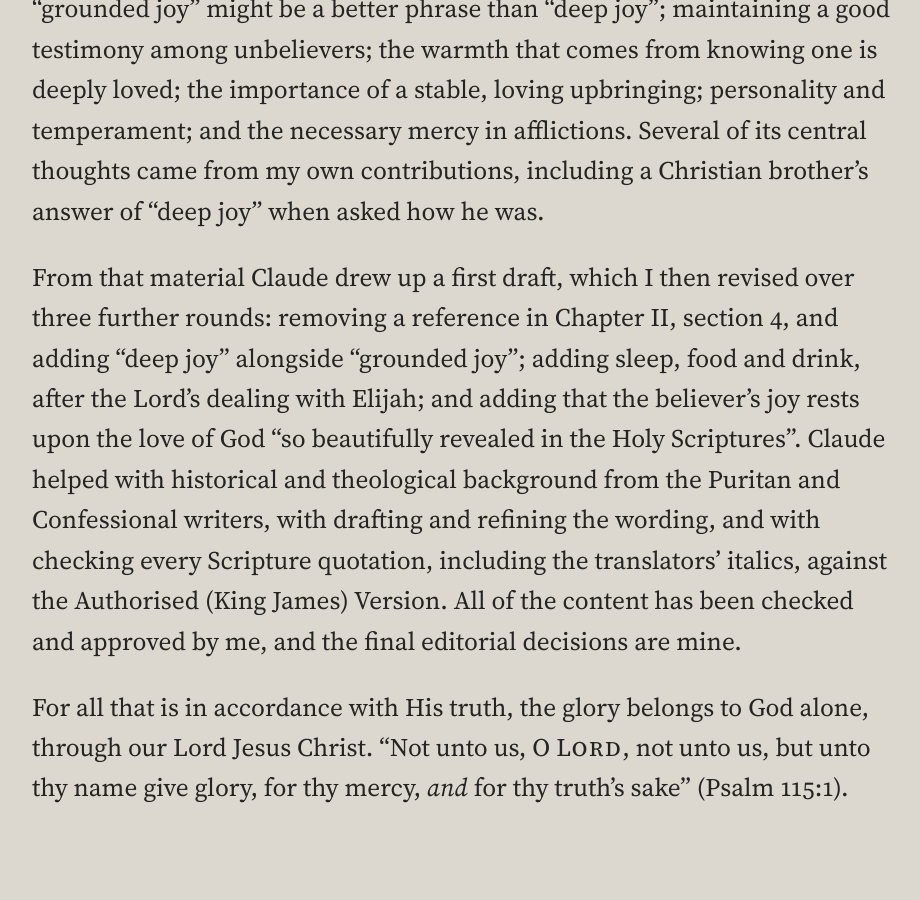
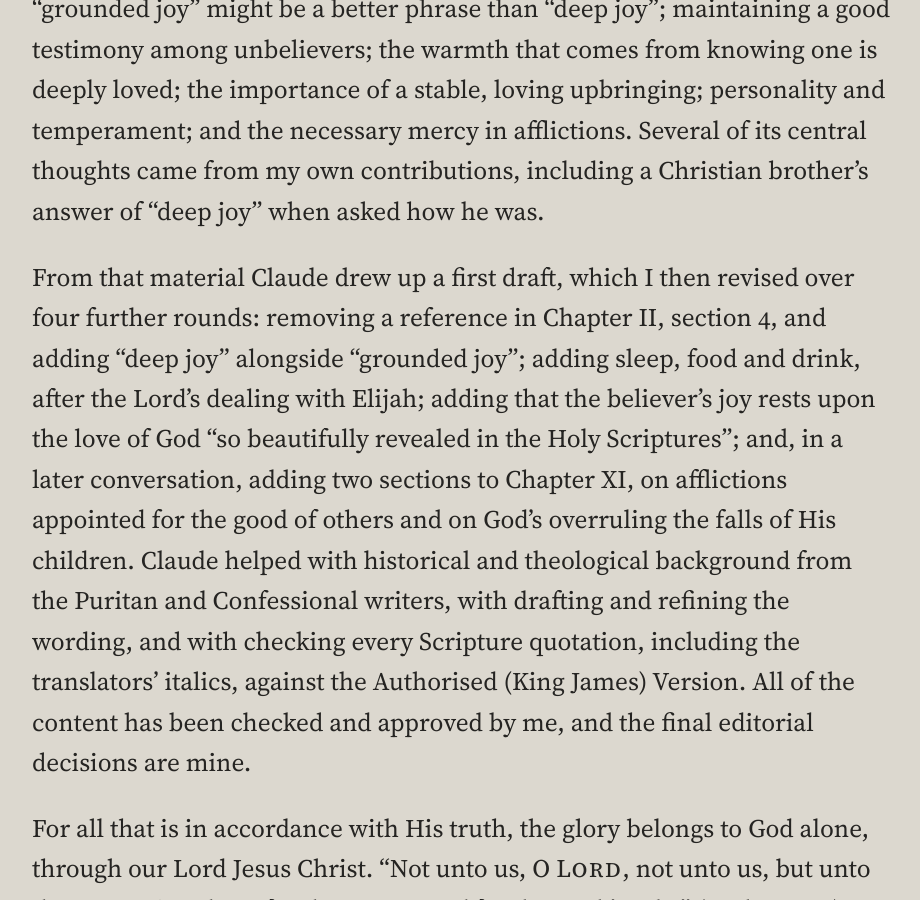
Before and after one commit to ForestWalkUK/truthpeaceandlove, a Jekyll site: the page built from deeper/sorrowandjoy.md, in a window 1280 px wide and 900 px high, scrolled down 2441 px. Shown: the whole window, without its empty margins (16-936 px from the left). Built offline with Jekyll 4.4.1, drawn with Linux system fonts in a browser that asks for light colours; part of the change alters nothing that is shown.

Commit message:
Add two sections to Chapter XI of the Confession
Chapter XI of the Sorrow and Joy Confession gains two sections: on afflictions appointed for the good of others, and on God's overruling the falls of His children. The former section 2 becomes section 4, reworded to make clear which mercy it refers to. The note on how the Confession was written is updated to match.

Co-Authored-By: Claude Opus 5.5 <noreply@anthropic.com>

```diff
--- a/deeper/sorrowandjoy.md
+++ b/deeper/sorrowandjoy.md
@@ -97,7 +97,9 @@ permalink: /deeper/sorrowandjoy/
 <summary><h2>Chapter XI. Of the Mercy and Fruit of Affliction</h2></summary>
 <ol>
 <li><p>Afflictions, being sanctified, are mercies: weaning from the world, humbling pride, driving to prayer and to Christ, teaching His statutes, fitting believers to comfort others, and working for them “a far more exceeding <em>and</em> eternal weight of glory”. (Psalm 119:71, 75; 2 Corinthians 12:9; 2 Corinthians 1:4; 2 Corinthians 4:17; Hebrews 12:11)</p></li>
-<li><p>The acknowledgement of this mercy does not forbid the believer to pray for deliverance, as Paul besought the Lord thrice, nor to use lawful means of relief; for submission to the Father’s hand and the use of His appointed means are both acts of faith. (2 Corinthians 12:8-9; 1 Timothy 5:23)</p></li>
+<li><p>The afflictions of believers are often appointed not for their own sakes only, but for the sake of others, that “the works of God should be made manifest” in them. As God set forth His servant Job, and as Paul’s bonds fell out “rather unto the furtherance of the gospel”, so the patience, faith and hope of believers under trial may be beheld by unbelievers and by the brethren alike, to the glory of God, the strengthening of the saints, and the drawing of sinners to Christ; for the treasure is in earthen vessels, “that the excellency of the power may be of God, and not of us”. Yet to those who behold it but persist in unbelief to the end of their lives, the same testimony will ultimately prove, on that Final Day, to have been “an evident token of perdition”, a “savour of death unto death”, and “a testimony against them”, leaving them with no cloak for their sin and witnessing to the justice of their final condemnation, as Noah by his faith “condemned the world”. Since believers cannot know who are the reprobate, they are not to judge in this, but to bear their testimony to all in love, leaving the issue to God. (John 9:3; Job 1:8; Philippians 1:12-14; Acts 16:25; 2 Corinthians 4:7-11; 1 Peter 2:12; Genesis 50:20; Philippians 1:28; 2 Corinthians 2:15-16; Matthew 10:18; John 15:22; Hebrews 11:7; 2 Thessalonians 1:4-6)</p></li>
+<li><p>God may even overrule the falls of His children, and their subsequent repentance, for the good of others, so that, being restored, they may strengthen their brethren and teach transgressors His ways, and that in them Christ may “shew forth all longsuffering, for a pattern to them which should hereafter believe on him”. Yet their falls are in themselves sinful, and give “great occasion to the enemies of the LORD to blaspheme”; and none may presume upon this mercy, nor continue in sin that grace may abound. (Luke 22:31-32; Psalm 51:13; 1 Timothy 1:16; Psalm 40:3; 2 Samuel 12:14; Romans 3:8; Romans 6:1-2)</p></li>
+<li><p>The acknowledgement that afflictions are mercies does not forbid the believer to pray for deliverance, as Paul besought the Lord thrice, nor to use lawful means of relief; for submission to the Father’s hand and the use of His appointed means are both acts of faith. (2 Corinthians 12:8-9; 1 Timothy 5:23)</p></li>
 </ol>
 </details>
 <details class="part" id="chapter-xii-of-the-end-of-all-sorrow">
@@ -112,5 +114,5 @@ permalink: /deeper/sorrowandjoy/
 <hr>
 <h2 id="how-this-confession-was-written">How this Confession was written</h2>
 <p>This Confession was written by Carl Hamblin with the help of Claude, an AI assistant made by Anthropic. It grew out of a single conversation in which I put eight rounds of questions to Claude from a Puritan, Reformed and Covenanter perspective: whether giving cheerful words while sad is hypocrisy; the Lord Jesus Christ as the “man of sorrows”; whether “grounded joy” might be a better phrase than “deep joy”; maintaining a good testimony among unbelievers; the warmth that comes from knowing one is deeply loved; the importance of a stable, loving upbringing; personality and temperament; and the necessary mercy in afflictions. Several of its central thoughts came from my own contributions, including a Christian brother’s answer of “deep joy” when asked how he was.</p>
-<p>From that material Claude drew up a first draft, which I then revised over three further rounds: removing a reference in Chapter II, section 4, and adding “deep joy” alongside “grounded joy”; adding sleep, food and drink, after the Lord’s dealing with Elijah; and adding that the believer’s joy rests upon the love of God “so beautifully revealed in the Holy Scriptures”. Claude helped with historical and theological background from the Puritan and Confessional writers, with drafting and refining the wording, and with checking every Scripture quotation, including the translators’ italics, against the Authorised (King James) Version. All of the content has been checked and approved by me, and the final editorial decisions are mine.</p>
+<p>From that material Claude drew up a first draft, which I then revised over four further rounds: removing a reference in Chapter II, section 4, and adding “deep joy” alongside “grounded joy”; adding sleep, food and drink, after the Lord’s dealing with Elijah; adding that the believer’s joy rests upon the love of God “so beautifully revealed in the Holy Scriptures”; and, in a later conversation, adding two sections to Chapter XI, on afflictions appointed for the good of others and on God’s overruling the falls of His children. Claude helped with historical and theological background from the Puritan and Confessional writers, with drafting and refining the wording, and with checking every Scripture quotation, including the translators’ italics, against the Authorised (King James) Version. All of the content has been checked and approved by me, and the final editorial decisions are mine.</p>
 <p>For all that is in accordance with His truth, the glory belongs to God alone, through our Lord Jesus Christ. “Not unto us, O LORD, not unto us, but unto thy name give glory, for thy mercy, <em>and</em> for thy truth’s sake” (Psalm 115:1).</p>
```
